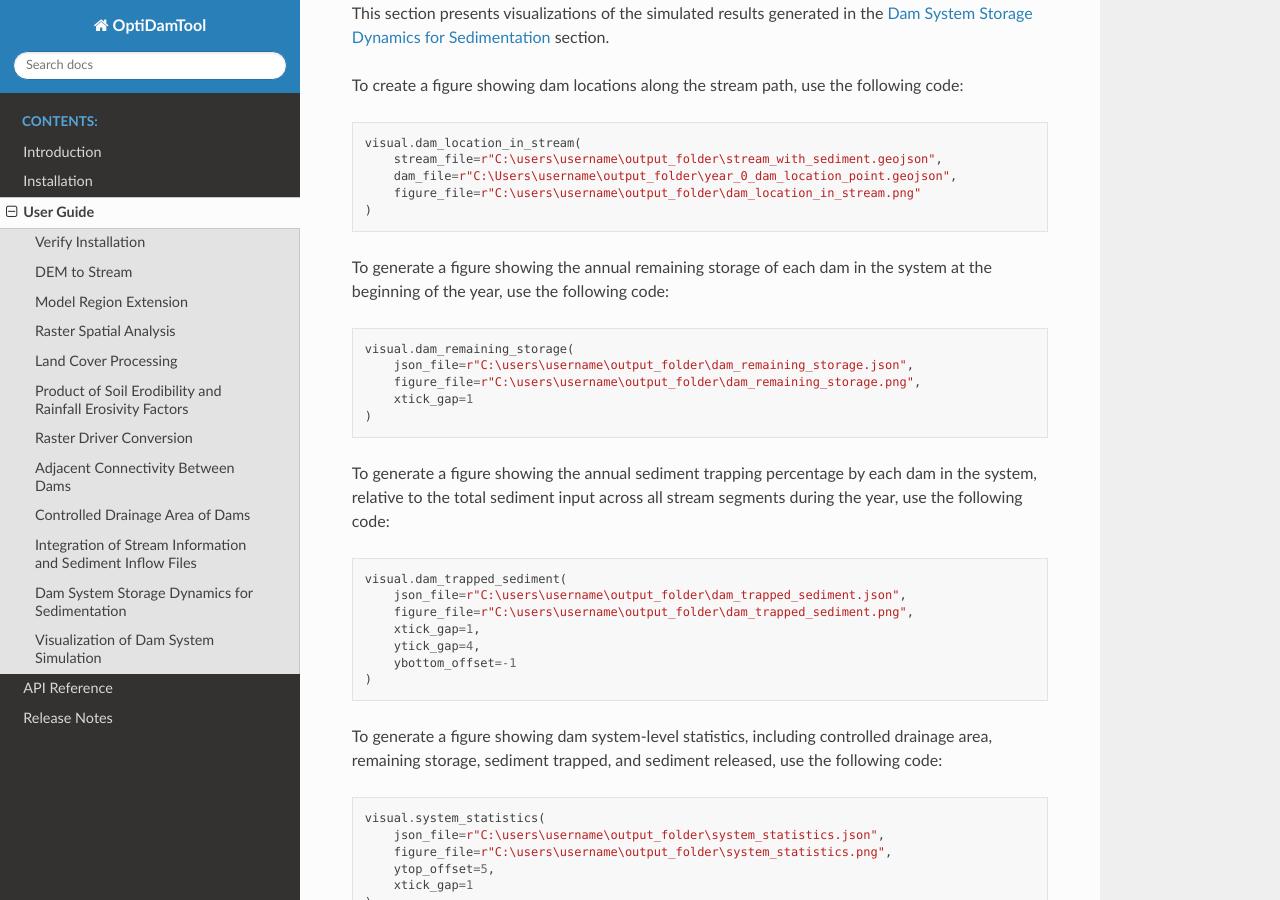
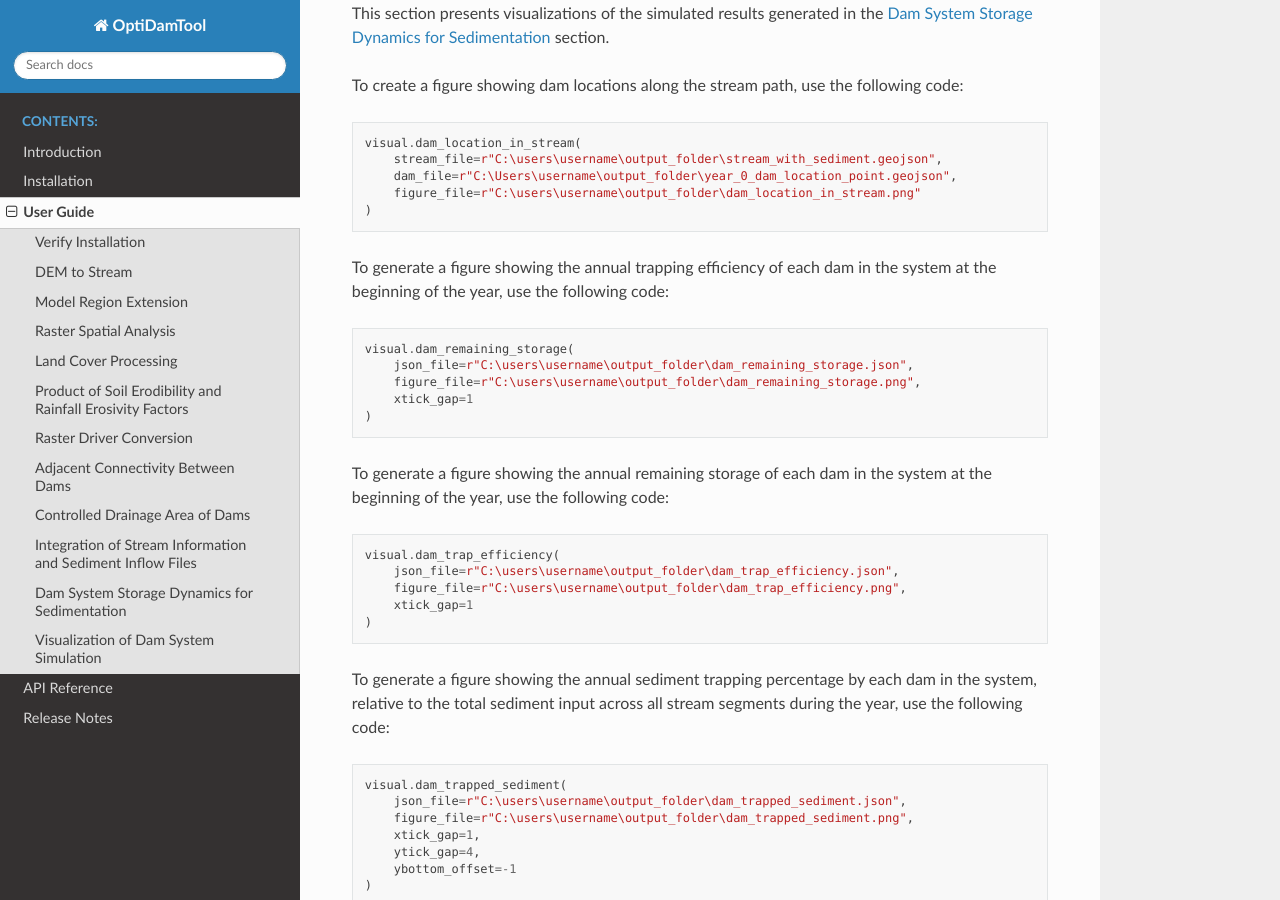
Before and after one commit to debpal/OptiDamTool, a Sphinx documentation site: the page built from docs/userguide.rst, in a window 1280 px wide and 900 px high, scrolled down 7087 px. Built offline with Sphinx 7.4.7 and the Read the Docs theme 3.1.0, drawn with Linux system fonts in a browser that asks for light colours.

Commit message:
update documentation about plotting dam trap efficiency feature

```diff
--- a/docs/introduction.rst
+++ b/docs/introduction.rst
@@ -61,6 +61,6 @@ Provides methods for visualizing simulation outputs.
 
 * Produces a figure showing sediment inflow percentages to stream segments, relative to the total sediment input across all stream segments.
 * Creates a figure showing dam locations along the stream path.
-* Generates a figure showing the annual remaining storage of each dam in the system at the beginning of the year.
+* Displays figures showing annual remaining storage and trapping efficiency of each dam at the beginning of the year.
 * Generates a figure showing the annual sediment trapping percentage by each dam in the system, relative to the total sediment input across all stream segments during the year.
 * Produces a figure showing dam system-level statistics, including controlled drainage area, remaining storage, sediment trapped, and sediment released.
--- a/docs/userguide.rst
+++ b/docs/userguide.rst
@@ -372,13 +372,23 @@ To create a figure showing dam locations along the stream path, use the followin
     )
 
 
-To generate a figure showing the annual remaining storage of each dam in the system at the beginning of the year, use the following code:
+To generate a figure showing the annual trapping efficiency of each dam in the system at the beginning of the year, use the following code:
 
 .. code-block:: python
 
     visual.dam_remaining_storage(
         json_file=r"C:\users\username\output_folder\dam_remaining_storage.json",
         figure_file=r"C:\users\username\output_folder\dam_remaining_storage.png",
+        xtick_gap=1
+    )
+
+To generate a figure showing the annual remaining storage of each dam in the system at the beginning of the year, use the following code:
+
+.. code-block:: python
+
+    visual.dam_trap_efficiency(
+        json_file=r"C:\users\username\output_folder\dam_trap_efficiency.json",
+        figure_file=r"C:\users\username\output_folder\dam_trap_efficiency.png",
         xtick_gap=1
     )
 
@@ -419,6 +429,10 @@ The following figures are the outputs produced by the above code.
     :scale: 75%
     :align: center
 
+.. image:: _static/dam_trap_efficiency.png
+    :scale: 75%
+    :align: center
+
 .. image:: _static/dam_trapped_sediment.png
     :scale: 75%
     :align: center
```
